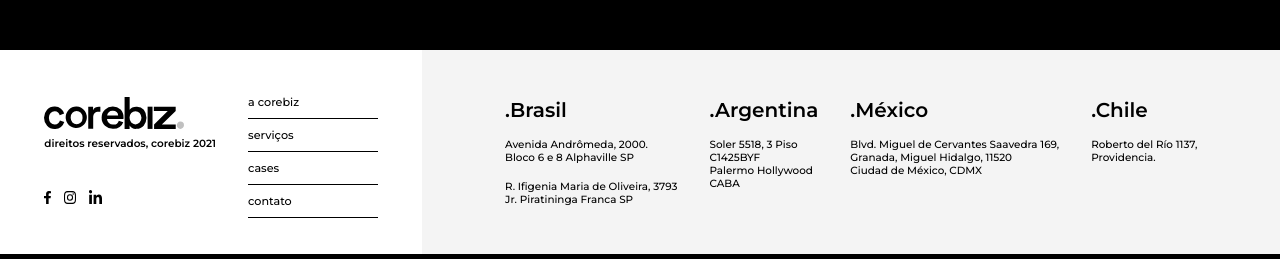
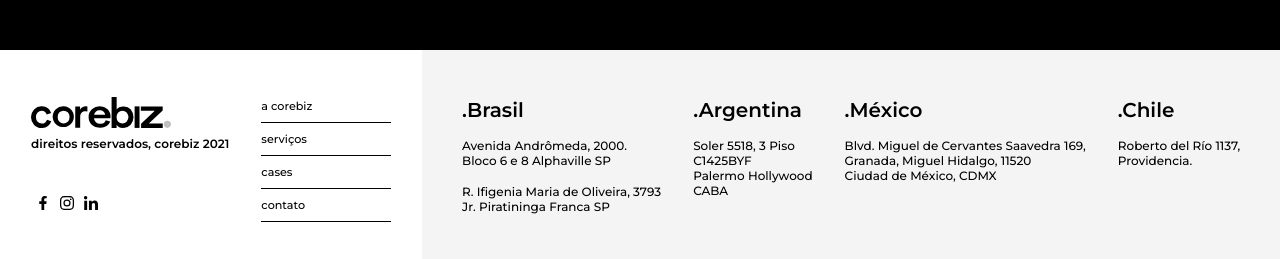
Before and after one commit to juslenelobeu/corebiz-gobeyond-desafio-final, a React (Create React App) app: page / in a window 1280 px wide. Shown: the part 672-931 px from the top of the page. Built offline with nearby package versions, Linux system fonts and the light colour scheme; no server answers.

Commit message:
:lipstick: adjustments to improve accessibility and seo score

```diff
--- a/src/components/Footer/index.tsx
+++ b/src/components/Footer/index.tsx
@@ -14,9 +14,9 @@
           <img className="footer__logo" src={logoCorebizFooter} alt="Logo Corebiz" width="140" />
           <span className="footer__copyright-text">direitos reservados, corebiz 2021</span>
           <nav className="footer__nav-social">
-            <a className="nav__item" href="https://pt-br.facebook.com/corebiz.ag/" target="_blank" rel="noreferrer"><img src={iconFacebook} alt="Ícone do Facebook" /></a>
-            <a className="nav__item" href="https://www.instagram.com/corebizag/" target="_blank" rel="noreferrer"><img src={iconInstagram} alt="Ícone do Instagram" /></a>
-            <a className="nav__item" href="https://www.linkedin.com/company/corebiz-brasil" target="_blank" rel="noreferrer"><img src={iconLinkedin} alt="Ícone do Linkedin" /></a>
+            <a className="nav__item" href="https://pt-br.facebook.com/corebiz.ag/" target="_blank" rel="noreferrer"><img src={iconFacebook} alt="Ícone do Facebook" width={16} height={16} /></a>
+            <a className="nav__item" href="https://www.instagram.com/corebizag/" target="_blank" rel="noreferrer"><img src={iconInstagram} alt="Ícone do Instagram" width={16} height={16} /></a>
+            <a className="nav__item" href="https://www.linkedin.com/company/corebiz-brasil" target="_blank" rel="noreferrer"><img src={iconLinkedin} alt="Ícone do Linkedin" width={16} height={16} /></a>
           </nav>
         </div>
         <nav className="footer__nav-links">
@@ -28,20 +28,20 @@
       </div>
       <div className="footer__right">
         <div className="footer--col">
-          <h5 className="footer__title">.Brasil</h5>
+          <h2 className="footer__title">.Brasil</h2>
           <address>Avenida Andrômeda, 2000. <br />Bloco 6 e 8 Alphaville SP</address>
           <address>R. Ifigenia Maria de Oliveira, 3793 <br />Jr. Piratininga Franca SP</address>
         </div>
         <div className="footer--col">
-          <h5 className="footer__title">.Argentina</h5>
+          <h2 className="footer__title">.Argentina</h2>
           <address>Soler 5518, 3 Piso <br />C1425BYF <br />Palermo Hollywood <br />CABA</address>
         </div>
         <div className="footer--col">
-          <h5 className="footer__title">.México</h5>
+          <h2 className="footer__title">.México</h2>
           <address>Blvd. Miguel de Cervantes Saavedra 169, <br />Granada, Miguel Hidalgo, 11520 <br />Ciudad de México, CDMX</address>
         </div>
         <div className="footer--col">
-          <h5 className="footer__title">.Chile</h5>
+          <h2 className="footer__title">.Chile</h2>
           <address>Roberto del Río 1137, <br />Providencia.</address>
         </div>
       </div>
--- a/src/components/Footer/styles.scss
+++ b/src/components/Footer/styles.scss
@@ -6,7 +6,7 @@
   margin-top: 3rem;
   display: flex;
   color: $color-black;
-  font-size: .75rem;
+  font-size: 12px;
   font-weight: 500;
 
   .footer__left {
@@ -27,11 +27,20 @@
 
       .footer__nav-social {
         display: flex;
-        align-items: baseline;
-        gap: .8rem;
         margin-top: 2.5rem;
 
         .nav__item {
+          width: 24px;
+          height: 24px;
+          display: flex;
+          flex-direction: column;
+          align-items: center;
+          justify-content: center;
+
+          img {
+            width: 14px;
+            height: 14px;
+          }
           &:hover {
             transform: scale(1.1);
           }
@@ -81,7 +90,7 @@
 
   @media (max-width: 1280px) {
     .footer {
-      font-size: .65rem;
+      // font-size: .65rem;
       .footer__left {
         gap: 2rem;
 
@@ -102,10 +111,6 @@
         padding-left: 0;
         justify-content: center;
         gap: 2rem;
-
-        address {
-          font-size: .65rem;
-        }
       }
     }
   }
@@ -209,16 +214,10 @@
     }
     .footer__right {
       flex-direction: column;
-      padding: 2rem;
+      padding: 1rem;
       gap: 2rem;
       .footer--col {
         width: 100%;
-        address {
-          font-size: .7rem;
-          br {
-            display: none;
-          }
-        }
       }
     }
   }
--- a/src/components/Header/index.tsx
+++ b/src/components/Header/index.tsx
@@ -15,13 +15,13 @@
     <header className="header">
       <img className="header__logo" src={logo} alt="Logo Corebiz" width={216} height={50} />
       <nav className="header__menu-top">
-        <button className="header__button-toggle" onClick={handleToggle}>
+        <button className="header__button-toggle" type="button" onClick={handleToggle}>
           <hr />
           <hr />
           <hr />
         </button>
         <div className={`header__menu-content ${toggle}`}>
-          <button className="header__button-toggle--close" onClick={handleToggleClose}>
+          <button className="header__button-toggle--close" type="button" aria-pressed="false" onClick={handleToggleClose}>
             <hr className="one" />
             <hr className="two" />
           </button>
--- a/src/components/Main/index.tsx
+++ b/src/components/Main/index.tsx
@@ -45,12 +45,12 @@
         </div>
         <div className="description__thumbnails">
           {content.map((item: ContentProps, index: number) => (
-            <img className={`image__small ${index === thumbnail ? 'active' : ''}`} src={addSizeOnUrlImage(item.thumbnailUrl, '123x74')} alt={item.title} onClick={() => { setIndex(index); setThumbnail(index) }} key={index} width={123} />
+            <img className={`image__small ${index === thumbnail ? 'active' : ''}`} src={addSizeOnUrlImage(item.thumbnailUrl, '123x74')} alt={item.title} onClick={() => { setIndex(index); setThumbnail(index) }} key={index} width={123} tabIndex={index} />
           ))}
         </div>
       </div>
       <div className="content__image">
-        <img className="image__large" src={addSizeOnUrlImage(content[index].url, '1130x670')} width={1130} alt={content[index].title} />
+        <img className="image__large" src={addSizeOnUrlImage(content[index].url, '1130x670')} width={1130} alt={content[index].title} tabIndex={index} />
       </div>
     </main>
   )
```
